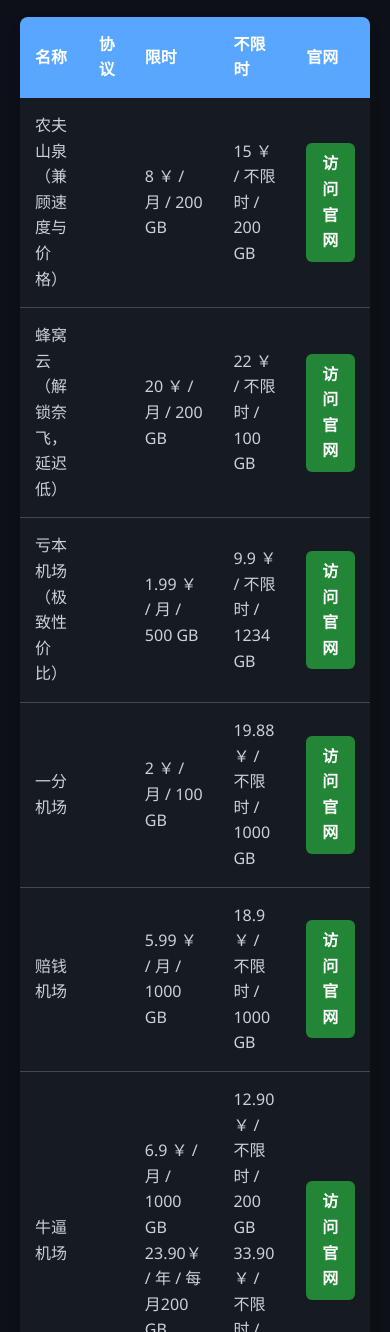
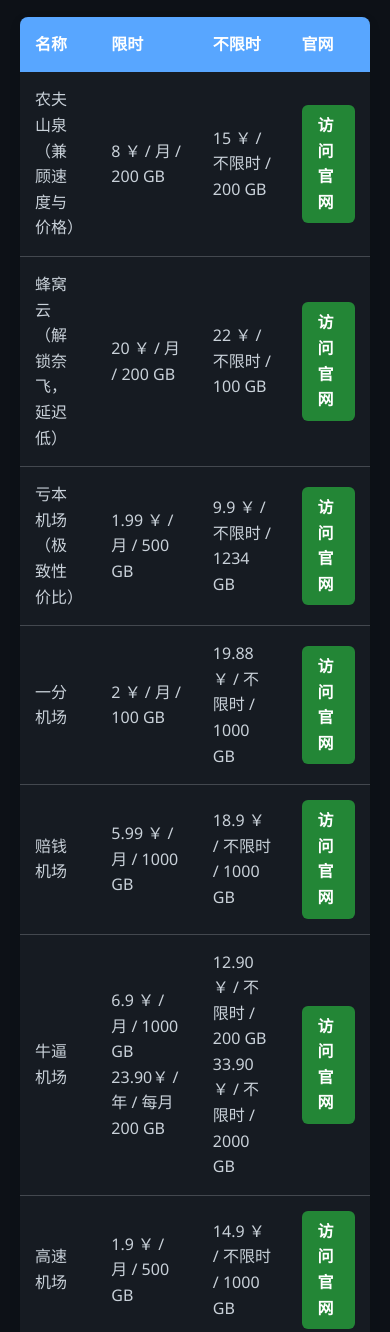
Before and after one commit to vfdeclnc/cheap-vpn-airport, a plain HTML site: page index.html in a window 390 px wide. Shown: the part 668-2000 px from the top of the page. Drawn offline with Linux system fonts and the light colour scheme.

Commit message:
Update index.html

```diff
--- a/index.html
+++ b/index.html
@@ -380,7 +380,7 @@
     }
 
     @media (max-width: 768px) {
-      .create-time, .protocol-badge{
+      .create-time, .protocol{
         display: none;
       }
 
@@ -456,7 +456,7 @@
         <tr>
           <th class="create-time">创建</th>
           <th>名称</th>
-          <th>协议</th>
+          <th class="protocol">协议</th>
           <th>限时</th>
           <th>不限时</th>
           <th>官网</th>
@@ -466,7 +466,7 @@
         <tr>
           <td class="create-time">2023.05.01</td>
           <td>农夫山泉<br>（兼顾速度与价格）</td>
-          <td>
+          <td class="protocol">
             <span class="protocol-badge vless">VLESS</span>
             <span class="protocol-badge ss">SS</span>
           </td>
@@ -477,7 +477,7 @@
         <tr>
           <td class="create-time">2023.07.01</td>
           <td>蜂窝云<br>（解锁奈飞，延迟低）</td>
-          <td>
+          <td class="protocol">
             <span class="protocol-badge vmess">VMess</span>
             <span class="protocol-badge ss">SS</span>
           </td>
@@ -488,7 +488,7 @@
         <tr>
           <td class="create-time">2023.03.09</td>
           <td>亏本机场<br>（极致性价比）</td>
-          <td>
+          <td class="protocol">
             <span class="protocol-badge vless">VLESS</span>
             <span class="protocol-badge hy2">Hysteria2</span>
           </td>
@@ -499,7 +499,7 @@
         <tr>
           <td class="create-time">2022.12.07</td>
           <td>一分机场</td>
-          <td>
+          <td class="protocol">
             <span class="protocol-badge vless">VLESS</span>
             <span class="protocol-badge hy2">Hysteria2</span>
           </td>
@@ -510,7 +510,7 @@
         <tr>
           <td class="create-time">2022.11.06</td>
           <td>赔钱机场</td>
-          <td>
+          <td class="protocol">
             <span class="protocol-badge vless">VLESS</span>
             <span class="protocol-badge hy2">Hysteria2</span>
           </td>
@@ -521,7 +521,7 @@
         <tr>
           <td class="create-time">2024.11.05</td>
           <td>牛逼机场</td>
-          <td>
+          <td class="protocol">
             <span class="protocol-badge vless">VLESS</span>
             <span class="protocol-badge ss">SS</span>
           </td>
@@ -532,7 +532,7 @@
         <tr>
           <td class="create-time">2023.04.05</td>
           <td>高速机场</td>
-          <td>
+          <td class="protocol">
             <span class="protocol-badge vless">VLESS</span>
           </td>
           <td>1.9 ￥ / 月 / 500 GB</td>
```
